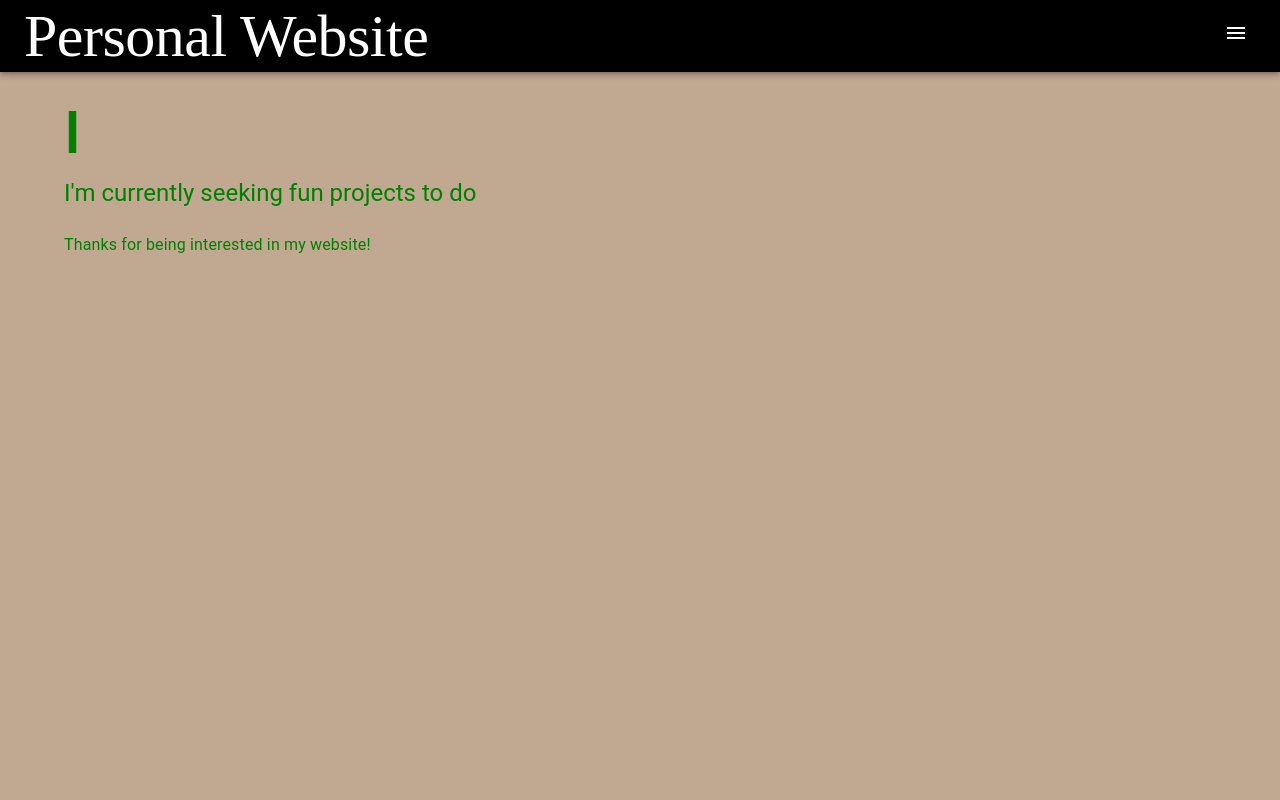
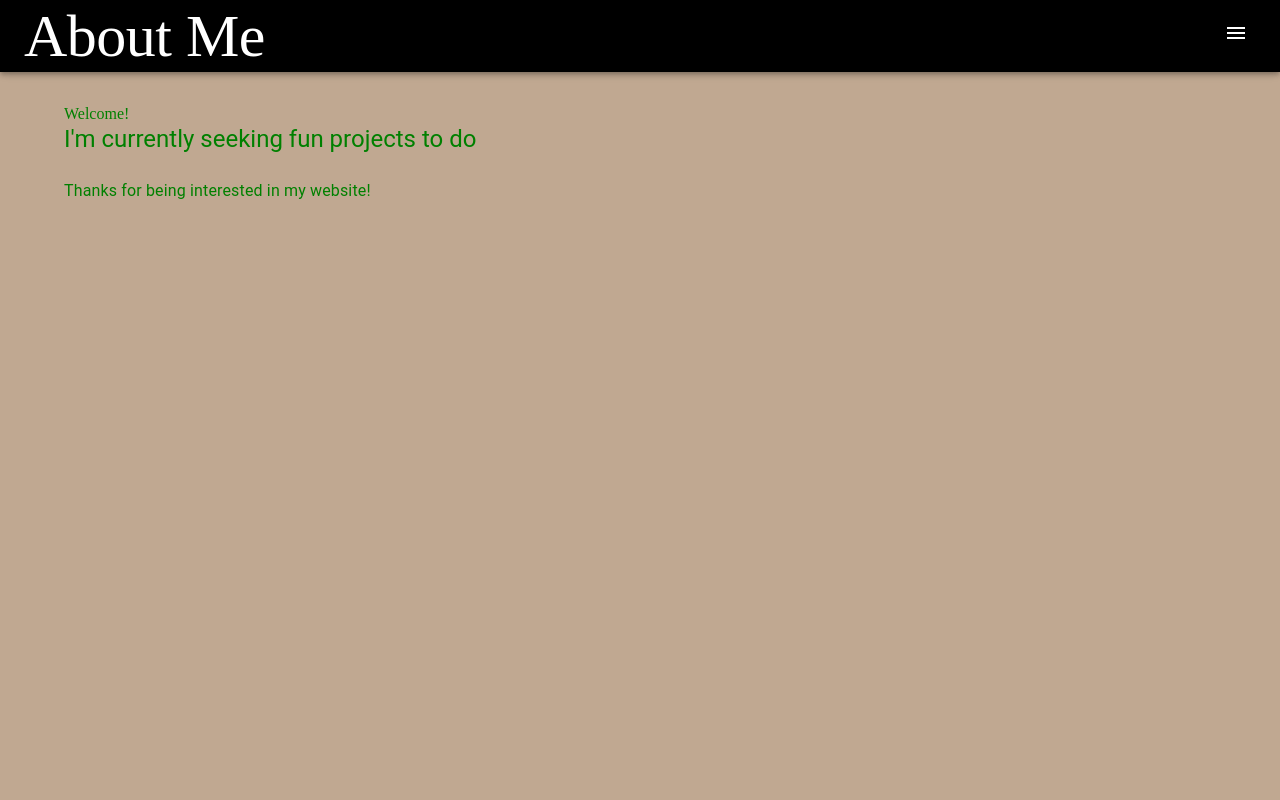
Before and after one commit to shaunsheeps/projects, a React (Create React App) app in the folder portfolio/personal_website/: page / in a window 1280 px wide. Shown: the top 800 px of the page. Built offline with nearby package versions, Linux system fonts and the light colour scheme.

Commit message:
currently adding css to project.sectoin

```diff
--- a/portfolio/personal_website/src/components/main-layout/main-layout.component.tsx
+++ b/portfolio/personal_website/src/components/main-layout/main-layout.component.tsx
@@ -28,7 +28,7 @@ export const MainLayout: React.FC<MainLayoutProp> = ({ children }) => {
               <Box display="flex" alignItems="center" gap={0.5} sx= {{ cursor: 'pointer' }}>
                 <Typography variant="h2" sx={{ width: 'fit-content', color: 'white', fontFamily: 'cinderela' }}>
                   {' '}
-                  Personal Website
+                  About Me
                 </Typography>
               </Box>
             </AnchorLink>
--- a/portfolio/personal_website/src/components/section-container/sections/about/about.section.tsx
+++ b/portfolio/personal_website/src/components/section-container/sections/about/about.section.tsx
@@ -4,8 +4,8 @@ export const AboutSection: React.FC = () => {
   return (
     <Box py = {4} sx={{color: 'green'}}>
       <Typography variant="h2" mb={1} fontWeight={500}>
-        I
       </Typography>
+      Welcome!
       <Typography variant="h5" mb={3}>
         I'm currently seeking fun projects to do
       </Typography>
--- /dev/null
+++ b/portfolio/personal_website/src/components/section-container/sections/projects/project.section.css
@@ -0,0 +1,3 @@
+.padding {
+
+}
--- a/portfolio/personal_website/src/components/section-container/sections/projects/projects.section.tsx
+++ b/portfolio/personal_website/src/components/section-container/sections/projects/projects.section.tsx
@@ -1,8 +1,9 @@
 import { Box, Typography } from "@mui/material";
 import Carousel from "./carousel.section";
 import logo from "../../../../assets/logo.jpeg";
+import './project.section.css';
 
-const slides = [logo]
+const slides = [logo];
 
 export const ProjectsSection: React.FC = () => {
   return (
```
